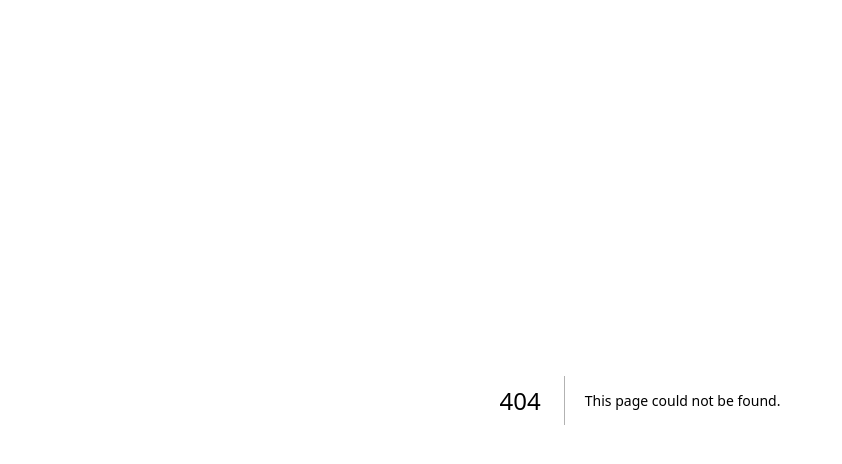
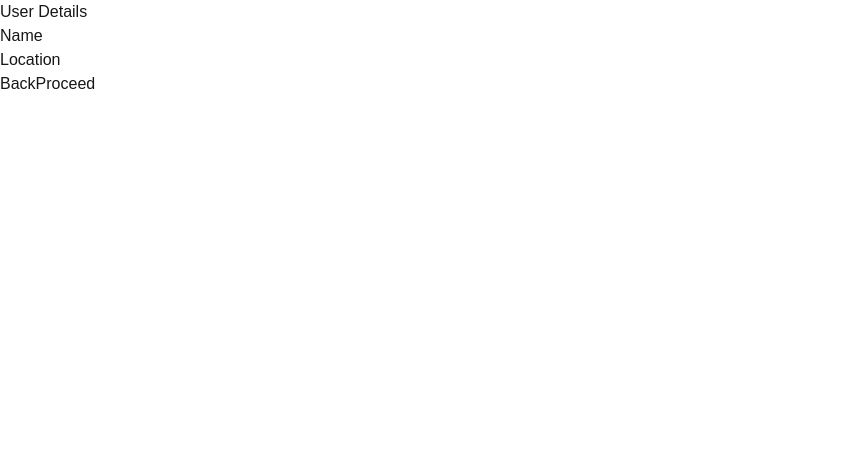
Before and after one commit to raymondknuss/skinstric-frontend, a Next.js app: page /details in a window 1280 px wide. Before the commit this address had no page. Shown: the top 464 px of the page, without its empty margins (0-842 px from the left). Built offline with nearby package versions, Linux system fonts and the light colour scheme.

Commit message:
Complete Phase 1: user details form with validation and API

```diff
--- /dev/null
+++ b/app/details/page.tsx
@@ -0,0 +1,119 @@
+"use client";
+
+import { useMemo, useState } from "react";
+import { useRouter } from "next/navigation";
+
+function isLettersAndSpacesOnly(value: string) {
+  return /^[A-Za-z\s]+$/.test(value);
+}
+
+function validateName(name: string) {
+  const trimmed = name.trim();
+  if (!trimmed) return "Name is required.";
+  if (!isLettersAndSpacesOnly(trimmed)) return "Name must contain letters and spaces only.";
+  return "";
+}
+
+function validateLocation(location: string) {
+  const trimmed = location.trim();
+  if (!trimmed) return "Location is required.";
+  if (!isLettersAndSpacesOnly(trimmed)) return "Location must contain letters and spaces only.";
+  return "";
+}
+
+export default function DetailsPage() {
+  const router = useRouter();
+
+  const [name, setName] = useState("");
+  const [location, setLocation] = useState("");
+  const [apiError, setApiError] = useState("");
+
+  const [touched, setTouched] = useState({
+    name: false,
+    location: false,
+  });
+
+  const nameError = useMemo(() => validateName(name), [name]);
+  const locationError = useMemo(() => validateLocation(location), [location]);
+
+  const canProceed = !nameError && !locationError;
+
+  async function handleProceed() {
+    setTouched({ name: true, location: true });
+    setApiError("");
+
+    if (!canProceed) return;
+
+    try {
+      const response = await fetch(
+        "https://us-central1-frontend-simplified.cloudfunctions.net/skinstricPhaseOne",
+        {
+          method: "POST",
+          headers: {
+            "Content-Type": "application/json",
+          },
+          body: JSON.stringify({
+            name: name.trim(),
+            location: location.trim(),
+          }),
+        }
+      );
+
+      if (!response.ok) {
+        throw new Error("Phase One API request failed");
+      }
+
+      const data = await response.json();
+
+      localStorage.setItem(
+        "phase1_user_details",
+        JSON.stringify({
+          name: name.trim(),
+          location: location.trim(),
+          apiResponse: data,
+        })
+      );
+
+      router.push("/upload");
+    } catch (error) {
+      setApiError("Something went wrong. Please try again.");
+    }
+  }
+
+  return (
+    <div>
+      <h1>User Details</h1>
+
+      <div>
+        <label>Name</label>
+        <input
+          type="text"
+          value={name}
+          onChange={(e) => setName(e.target.value)}
+          onBlur={() => setTouched((prev) => ({ ...prev, name: true }))}
+        />
+        {touched.name && nameError ? <p>{nameError}</p> : null}
+      </div>
+
+      <div>
+        <label>Location</label>
+        <input
+          type="text"
+          value={location}
+          onChange={(e) => setLocation(e.target.value)}
+          onBlur={() => setTouched((prev) => ({ ...prev, location: true }))}
+        />
+        {touched.location && locationError ? <p>{locationError}</p> : null}
+      </div>
+
+      {apiError ? <p>{apiError}</p> : null}
+
+      <div>
+        <button onClick={() => router.push("/")}>Back</button>
+        <button onClick={handleProceed} disabled={!canProceed}>
+          Proceed
+        </button>
+      </div>
+    </div>
+  );
+}
--- /dev/null
+++ b/app/upload/page.tsx
@@ -0,0 +1,8 @@
+export default function UploadPage() {
+  return (
+    <div>
+      <h1>Upload Page</h1>
+      <p>Placeholder for Phase 2.</p>
+    </div>
+  );
+}
```
